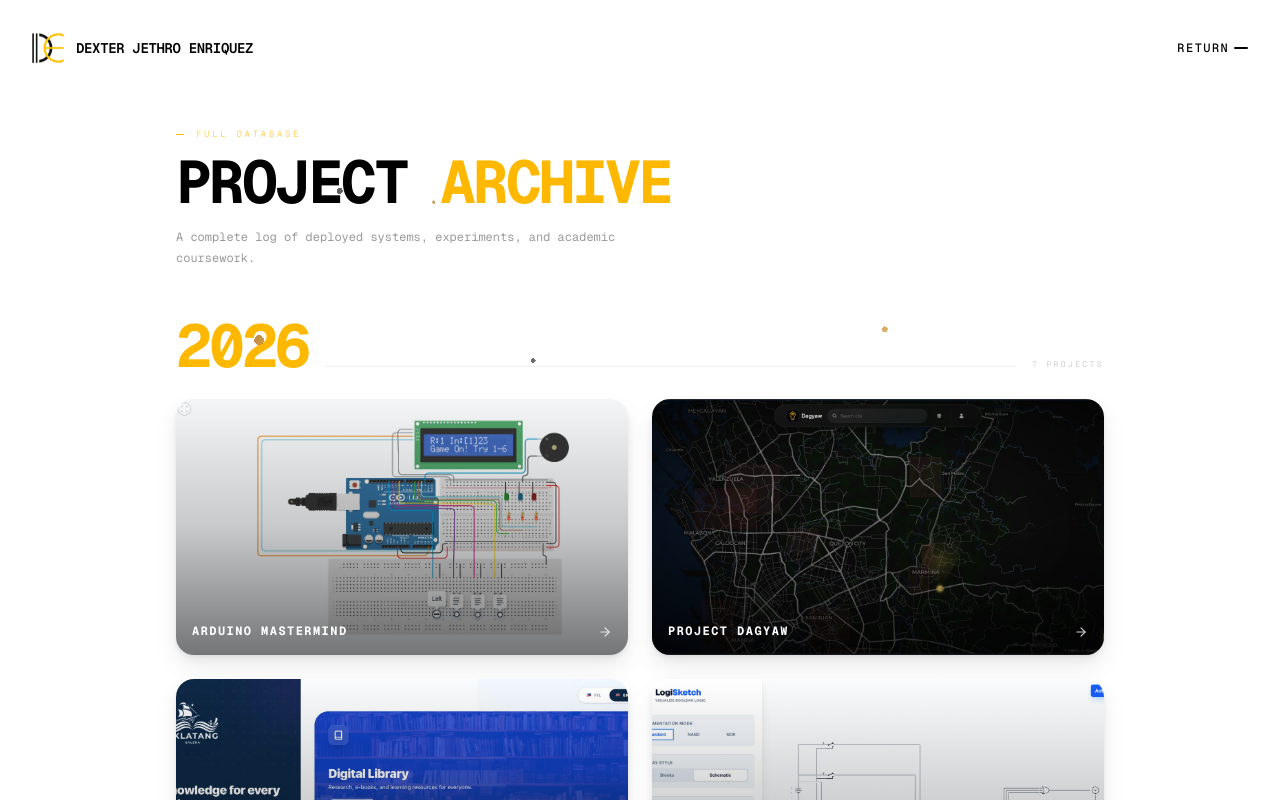
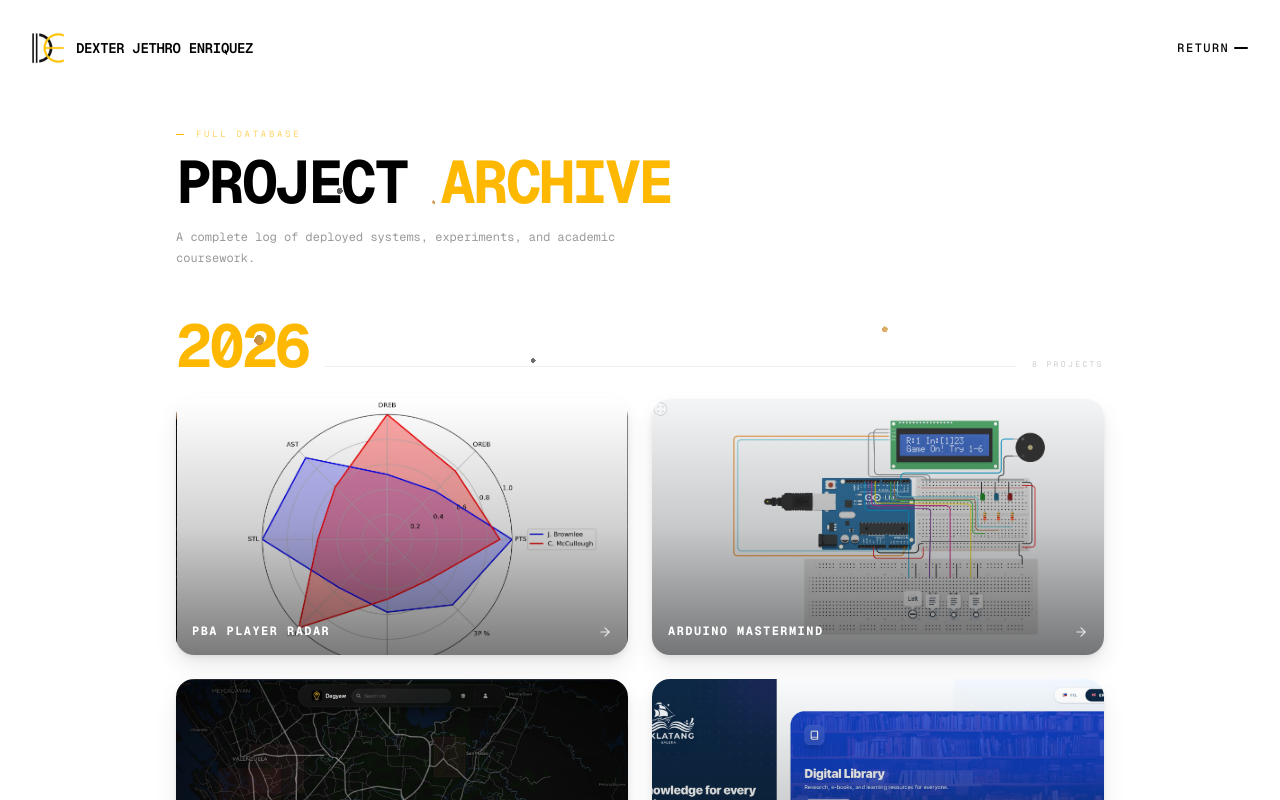
Before and after one commit to RokiTheWise/enriquez-portfolio-v2, a Next.js app: page /archive in a window 1280 px wide. Shown: the top 800 px of the page. Built offline with nearby package versions, Linux system fonts and the light colour scheme.

Commit message:
feat(archive): add PBA project

```diff
--- a/app/archive/page.tsx
+++ b/app/archive/page.tsx
@@ -19,6 +19,8 @@ import {
   siLucide,
   siArduino,
   siCplusplus,
+  siPandas,
+  siNumpy,
 } from "simple-icons";
 
 const TECH_ICONS: Record<string, { path: string; color: string }> = {
@@ -34,6 +36,8 @@ const TECH_ICONS: Record<string, { path: string; color: string }> = {
   "Lucide React":   { path: siLucide.path,       color: "#F56565" },
   "Arduino":        { path: siArduino.path,      color: "#00979D" },
   "C++":            { path: siCplusplus.path,    color: "#00599C" },
+  "pandas":         { path: siPandas.path,        color: "#150458" },
+  "NumPy":          { path: siNumpy.path,         color: "#013243" },
   "Java":           { path: "M4.645 7.472c2.1.53 4.779.8 8.008.8 3.299 0 5.918-.27 8.008-.8 2.23-.52 3.299-1.22 3.299-1.88 0-.47-.48-.93-1.35-1.28.2.13.35.35.35.59 0 .67-1.01 1.22-3.039 1.68-1.88.41-4.279.7-7.198.7-2.82 0-5.329-.29-7.138-.68-1.95-.48-2.97-1-2.97-1.68 0-.28.13-.52.52-.8-1.22.47-1.88.87-1.88 1.47.07.68 1.16 1.36 3.39 1.88zm4.689-2.16c2.27-.2 2.929-1.659 5.588-1.899 1.31-.1 2.14.16 2.23.62.08.43-.57.72-1.36.78-1.09.11-1.54-.28-1.63-.65-.81.09-.94.43-.9.67.09.46 1.07.92 2.75.76 1.9-.15 2.54-.9 2.38-1.65-.2-.98-1.66-1.8-4.28-1.55-3.359.3-3.339 1.86-5.628 2.05-.94.09-1.46-.13-1.55-.5-.06-.37.4-.55.94-.59.5-.05 1.11.04 1.4.2.21-.11.28-.22.26-.35-.1-.35-.79-.5-1.66-.44-1.7.15-1.7.91-1.64 1.25.17.87 1.48 1.45 3.1 1.3zm11.417 3.84c-2.1.49-4.779.809-8.008.809-3.3 0-5.989-.34-8.078-.8-1.88-.48-2.88-1.01-3.23-1.56.18 1.23.49 2.42.89 3.55-.48.3-.91.67-1.3 1.17a4.519 4.519 0 00-1.019 3.098 3.6 3.599 0 001.42 2.62c.87.68 1.81.88 2.879.68.41-.07.87-.28 1.29-.42-.88 0-1.62-.28-2.36-.87a3.55 3.549 0 01-1.49-2.42c-.2-.94 0-1.81.53-2.579.12-.15.25-.28.39-.4.3.73.62 1.45.98 2.12.81 1.23 1.62 2.299 2.43 3.459.35.68.58 1.35.74 2.019a3.899 3.899 0 002.229 1.5c1.15.4 2.35.58 3.579.51h.13a10.197 10.197 0 003.689-.52 4.179 4.179 0 002.16-1.49h.07c.13-.67.35-1.34.67-2.02.799-1.17 1.619-2.229 2.419-3.458A20.995 20.993 0 0024 7.612c-.43.6-1.44 1.13-3.25 1.54z", color: "#2F2625" },
 };
 
@@ -85,8 +89,25 @@ interface ArchiveEntry {
 const ARCHIVE: ArchiveEntry[] = [
   {
     year: "2026",
+    month: "Jul",
+    index: "01",
+    project: "PBA Player Radar",
+    classification: "DATA VISUALIZATION",
+    description: "A data viz exercise built while learning pandas + matplotlib for a Data Viz class. It takes a small hand-assembled PBA Finals box score dataset, cleans it — dropping unused columns, removing header/separator rows that leaked into the data, fixing an inconsistent MINS time format, and averaging each player's stats across however many games they appeared in — then normalizes 8 key stats (PTS, OREB, DREB, AST, STL, BLK, FG%, 3P%) on a 0–1 scale relative to the best performer league-wide, not just the two players being compared. This keeps the chart honest: a mediocre finals player shows up as genuinely small even against another mediocre player, instead of being artificially inflated by a two-player comparison. Prompts you to pick two players from a numbered list and renders an overlapping radar chart comparing them.",
+    tech: [
+      { name: "Python", tag: "CORE" },
+      { name: "pandas", tag: "DATA" },
+      { name: "NumPy", tag: "COMPUTE" },
+      { name: "matplotlib", tag: "VISUALIZATION" },
+    ],
+    github: "https://github.com/RokiTheWise/PBA-Player-Radar-Statistic.git",
+    accentColor: "#EF4444",
+    image: "/SampleGraph.webp",
+  },
+  {
+    year: "2026",
     month: "May",
-    index: "01",
+    index: "02",
     project: "Arduino Mastermind",
     classification: "EMBEDDED SYSTEMS",
     description: "A hardware Mastermind code-breaking game on Arduino Uno. The player has 5 attempts to crack a randomly generated 3-digit secret code (digits 1–6) using 4 push buttons — one to cycle digits, one to confirm. A 16×2 I2C LCD displays the current guess and Bulls & Cows feedback after each attempt. RGB LEDs and a buzzer provide distinct audio-visual feedback for input, win, and loss states with custom melodies. Implements a two-pass Bulls & Cows scoring algorithm, button debounce, and auto-reset on game end. Components: Arduino Uno, I2C LCD, push buttons, RGB LEDs, passive buzzer, and resistors.",
@@ -104,7 +125,7 @@ const ARCHIVE: ArchiveEntry[] = [
   {
     year: "2026",
     month: "Mar",
-    index: "02",
+    index: "03",
     project: "Project DAGYAW",
     classification: "CIVIC TECH",
     description: "A community-driven urban sustainability platform submitted to BlueHacks 2026. Bridges the invisibility gap between citizens and LGUs by transforming subjective reports into objective data through a 70/30 consensus loop — an issue only reaches Resolved if 67% of community voters confirm the fix within 3 days. Features a Watch Mode dashboard with AI-powered issue prioritization (Claude API), real-time external data enrichment via IQAir (PM2.5/CO2) and Open-Meteo (rain/weather), and Supabase Realtime for live pin updates on a React Leaflet map.",
@@ -126,7 +147,7 @@ const ARCHIVE: ArchiveEntry[] = [
   {
     year: "2026",
     month: "Mar",
-    index: "03",
+    index: "04",
     project: "Aklatang Galera",
     classification: "CIVIC TECH",
     description: "A localized civic portal unifying educational resources, livelihood programs, and government services for the people of Puerto Galera. Features a bilingual (Filipino/English) interface, Semantic Scholar-powered library search across 30+ curated databases, a livelihood hub connecting locals to TESDA, DOLE, and DTI resources, and a public services directory for scholarships, eLGU permits, and government transparency feeds — all optimized for mobile-first access.",
@@ -143,7 +164,7 @@ const ARCHIVE: ArchiveEntry[] = [
   {
     year: "2026",
     month: "Mar",
-    index: "04",
+    index: "05",
     project: "LogiSketch",
     classification: "DIGITAL LOGIC CORE",
     description: "An interactive Boolean logic visualizer that parses equations in real-time and instantly generates truth tables and circuit diagrams. Supports standard AND/OR/NOT gates alongside NAND-only and NOR-only universal logic modes. Built with React Flow for a fully interactive canvas — zoom, pan, and drag nodes. Includes professional trunk-logic wiring, dynamic truth tables, and a one-click PNG report export. Designed for CS students, engineers, and hobbyists who want to go from equation to schematic without the manual work.",
@@ -160,7 +181,7 @@ const ARCHIVE: ArchiveEntry[] = [
   {
     year: "2026",
     month: "Jan",
-    index: "05",
+    index: "06",
     project: "Ace & Co. Accounting",
     classification: "PROFESSIONAL WORK",
     description: "Official corporate website for Ang Chua Enriquez & Company, a professional accounting and auditing firm in Manila. Built to establish digital presence and generate leads for tax, audit, and business registration services. Achieved a perfect 100 Lighthouse score with dynamic sitemap and robots.txt generation, semantic HTML structured for 'Accounting Firm Manila' search ranking, Open Graph metadata, and React Server Components via the Next.js App Router. Deployed on Vercel with an atomic CI/CD pipeline.",
@@ -176,7 +197,7 @@ const ARCHIVE: ArchiveEntry[] = [
   {
     year: "2026",
     month: "Jan",
-    index: "06",
+    index: "07",
     project: "Portfolio V1",
     classification: "PERSONAL IDENTITY",
     description: "My first deployed portfolio — built to break away from standard resume templates by framing skills and achievements through a technology-operator aesthetic. Features a bento grid project showcase, GSAP-powered pixel transitions for photo reveals, CSS glitch and scanline effects, and a dark 'Obsidian' theme built entirely with Tailwind. My second published web project and my first deep dive into the React ecosystem.",
@@ -193,7 +214,7 @@ const ARCHIVE: ArchiveEntry[] = [
   {
     year: "2026",
     month: "Jan",
-    index: "07",
+    index: "08",
     project: "Majority Voter Circuit",
     classification: "ELECTRONICS",
     description: "A combinational logic circuit that outputs High only when two or more of its three binary inputs are active — the core mechanism behind fault-tolerant redundant systems. Implemented using 74HC08 quad AND gates and 74HC32 quad OR gates, derived from the Boolean expression Y = AB + BC + AC. Designed, simulated, and validated in Tinkercad.",
@@ -209,7 +230,7 @@ const ARCHIVE: ArchiveEntry[] = [
   {
     year: "2025",
     month: "Nov",
-    index: "08",
+    index: "09",
     project: "Seam Carver",
     classification: "ALGORITHMS",
     description: "Content-aware image resizing via seam carving — removes paths of least visual importance rather than cropping uniformly, preserving image content while shrinking width or height. Built with a pixel energy model using gradient magnitude, a dynamic-programming minimum-seam finder for both vertical and horizontal axes, and a PyQt6 desktop GUI that lets users open an image, preview the computed seam, remove one or many seams in sequence, and save the result. Seam computation runs on background threads to keep the UI responsive. Final project for CSCI 30.",
@@ -228,7 +249,7 @@ const ARCHIVE: ArchiveEntry[] = [
   {
     year: "2025",
     month: "Oct",
-    index: "09",
+    index: "10",
     project: "Guitar Simulator",
     classification: "AUDIO / DSP",
     description: "A real-time keyboard-driven instrument simulator built in Python using the Karplus-Strong algorithm for physically modeled sound synthesis. A ring buffer is seeded with white noise on each keypress; each tick the front sample is averaged with the next, multiplied by a decay factor, and re-enqueued — producing natural string sustain and decay. Covers a 20-note guitar range with octave shifting and auto-strum, plus a full drum kit (kick, snare, toms, hi-hat, crash) with a percussive Karplus-Strong variant that randomly negates averaged samples for a noisier timbre. Audio streamed at 44,100 Hz via pygame.",
@@ -247,7 +268,7 @@ const ARCHIVE: ArchiveEntry[] = [
   {
     year: "2025",
     month: "May",
-    index: "10",
+    index: "11",
     project: "The Hunt of the Skinwalker",
     classification: "GAME DEV",
     description: "A 2-player asymmetric horror game built with Java Swing. One player is a Hunter armed with a gun; the other is a SkinWalker that can disguise itself as any of 18 environment props. Players connect over a local network and compete across three timed phases — Hide (15s), Hunt (60s), and Revenge (30s) — where the Hunter wins by landing a shot and the SkinWalker wins by surviving into Revenge and landing a melee attack. Features an authoritative server architecture, custom sprite animations (6-frame Hunter, 8-frame SkinWalker), tilemap rendering, real-time position sync at 25 ms intervals, and original sound effects.",
@@ -266,7 +287,7 @@ const ARCHIVE: ArchiveEntry[] = [
   {
     year: "2025",
     month: "Mar",
-    index: "11",
+    index: "12",
     project: "Atenean Stickmin",
     classification: "GAME DEV",
     description: "A Java Swing animation project built around a DrawingObject interface — every primitive shape and composite scene object implements draw(Graphics2D) and adjustX(double), letting the canvas hold a heterogeneous render list. Opens with an animated title screen (falling comets, Ateneo cheer audio), advances through a six-frame classroom intro on a 2.5s timer with the Wii Theme, then branches into two user-selectable interactive scenes: a coding scene and a ritual scene. All visuals are drawn programmatically — no image assets, just ~30 custom shape and composite classes.",
@@ -284,7 +305,7 @@ const ARCHIVE: ArchiveEntry[] = [
   {
     year: "2024",
     month: "Dec",
-    index: "12",
+    index: "13",
     project: "The Realms of Yggdrasil",
     classification: "GAME DEV",
     description: "A two-player, turn-based card battle game written in Java. Players draw from a shared deck of typed cards (Dragon, Ghost, Fairy, Human) and race to claim 3 tokens by defeating the opponent's active card. Implements a two-pass Bulls & Cows-style damage system with four type matchups — resistances halve incoming damage, weaknesses double it — plus deck import from a custom .txt format. Ships with both a console entry point (GameConsole) and a Swing GUI (SimpleApp/SimpleGUI) with a turn counter, token display, and file-based deck import. Player hand management, draw/discard/swap mechanics, and win-check logic are split across Card, Player, and GameMaster classes.",
@@ -298,7 +319,7 @@ const ARCHIVE: ArchiveEntry[] = [
   {
     year: "2024",
     month: "Sep",
-    index: "13",
+    index: "14",
     project: "Project Wurdle",
     classification: "CS_FUNDAMENTALS",
     description: "A terminal Wordle reconstruction built under strict constraints — no str.upper(), str.count(), str.find(), or str.join() allowed. Every text operation is implemented from scratch using iterative loops, parallel ASCII-style arrays, and manual frequency counters. Includes single-player (random word), pass-and-play PvP, configurable difficulty (custom guess limit), and an in-game alphabet tracker. A deliberate exercise in understanding data structures and control flow beneath Python's conveniences.",
@@ -314,7 +335,7 @@ const ARCHIVE: ArchiveEntry[] = [
   {
     year: "2024",
     month: "Mar",
-    index: "14",
+    index: "15",
     project: "Hello, World.",
     classification: "ORIGIN",
     description: "Not a project — a beginning. During my 80-hour work immersion at the Business Permit and Licensing Office of Puerto Galera's Municipal Government, the workload ran dry after day one. Instead of staring at a phone, I opened a laptop and started an online Python course. By the end of that week I had written a category sorter, a kg-to-lbs converter, a 67-line multi-operation calculator I packaged into a desktop app, a unit length converter (387 lines), a rock-paper-scissors game, and a YouTube downloader with no ads. None of it was assigned. All of it was a choice. That week in March 2024 is where the habit started.",
```
Also changed, not shown: public/SampleGraph.webp (added).
